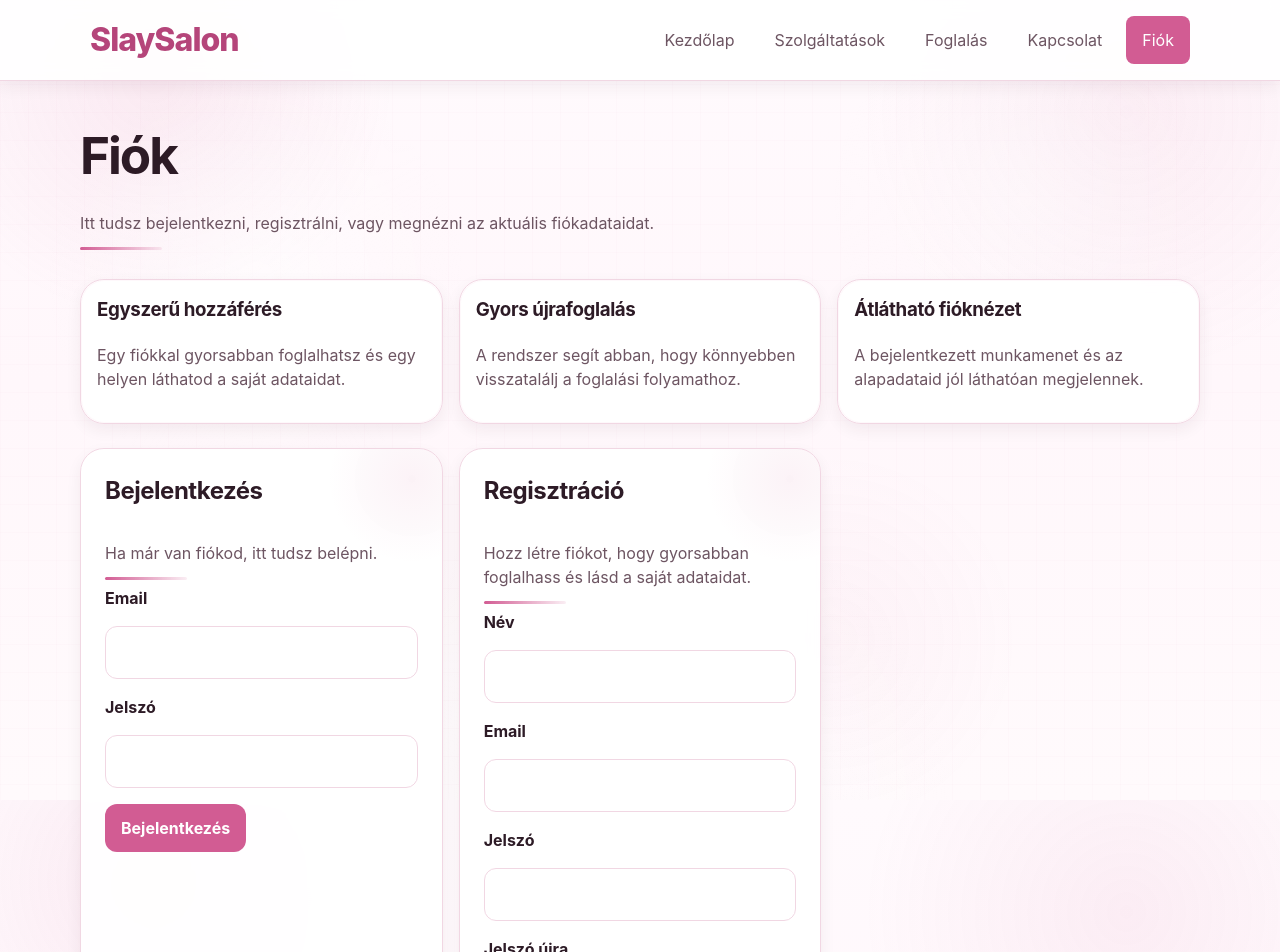
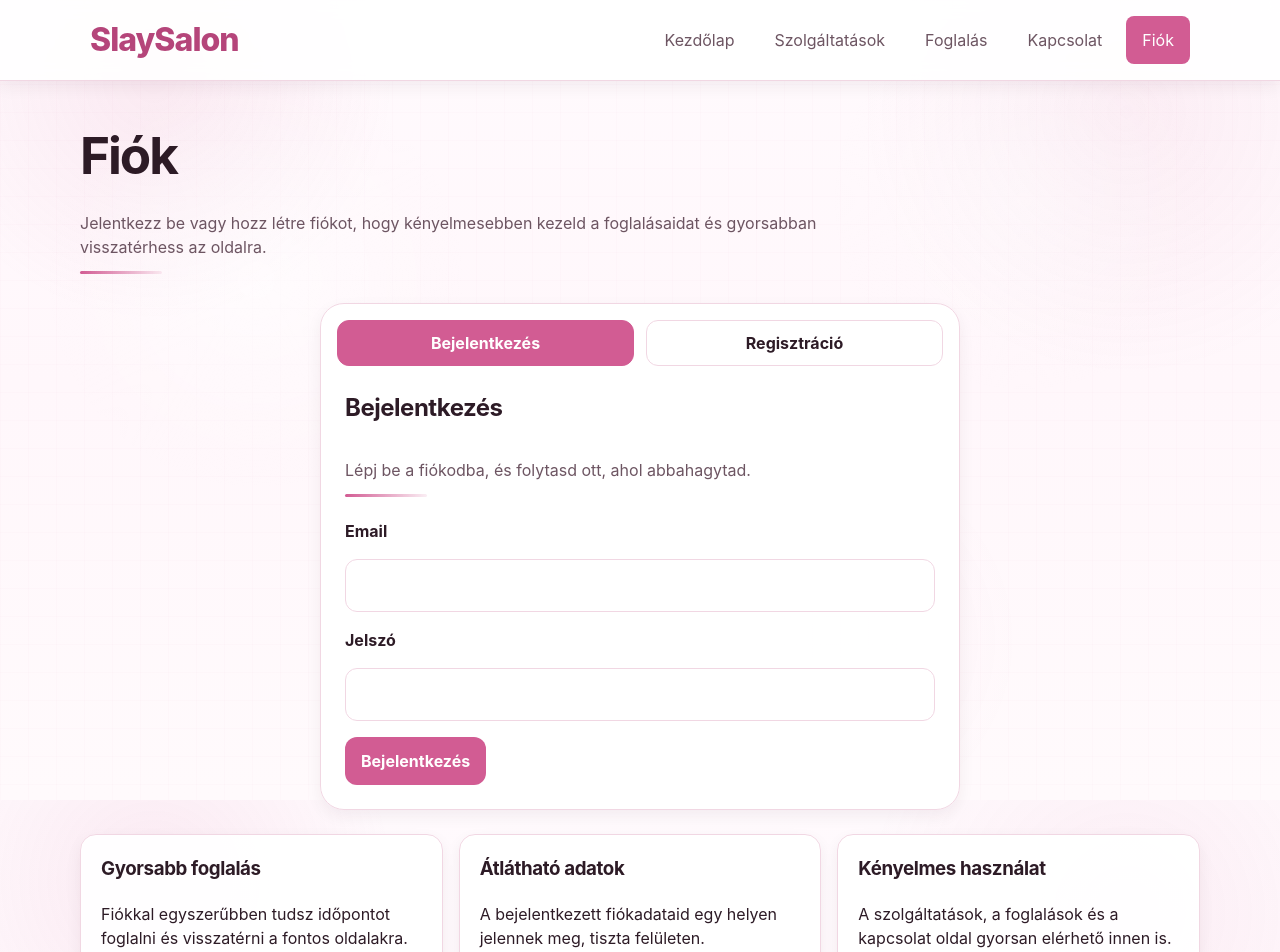
Before and after one commit to AntalGergoAron/slaysalondeploy, a React (Vite) app: page /fiok in a window 1280 px wide. Shown: the top 952 px of the page. Built offline with nearby package versions, Linux system fonts and the light colour scheme.

Commit message:
3. merfoldko

```diff
--- a/src/index.css
+++ b/src/index.css
@@ -632,3 +632,78 @@ p {
     height: 430px;
   }
 }
+.auth-page-center {
+  display: flex;
+  justify-content: center;
+}
+
+.auth-simple-card {
+  width: 100%;
+  max-width: 640px;
+  background: rgba(255, 255, 255, 0.94);
+  border: 1px solid var(--color-border);
+  border-radius: var(--radius-xl);
+  box-shadow: var(--shadow-sm);
+  overflow: hidden;
+}
+
+.auth-simple-switch {
+  display: grid;
+  grid-template-columns: repeat(2, 1fr);
+  padding: 1rem 1rem 0;
+  gap: 0.75rem;
+}
+
+.auth-simple-switch__button {
+  min-height: 46px;
+  border: 1px solid var(--color-border);
+  background: #fff;
+  color: var(--color-text);
+  font-weight: 700;
+  cursor: pointer;
+  transition: 0.2s ease;
+}
+
+.auth-simple-switch__button--active {
+  background: var(--color-primary);
+  color: white;
+  border-color: var(--color-primary);
+}
+
+.auth-simple-content {
+  padding: 1.5rem;
+  display: grid;
+  gap: 1rem;
+}
+
+.auth-simple-account-grid {
+  display: grid;
+  gap: 1rem;
+}
+
+.auth-simple-info-box,
+.auth-info-row__card {
+  background: rgba(255, 255, 255, 0.94);
+  border: 1px solid var(--color-border);
+  border-radius: var(--radius-lg);
+  padding: 1.25rem;
+  box-shadow: var(--shadow-sm);
+}
+
+.auth-info-row {
+  display: grid;
+  gap: 1rem;
+}
+
+@media (min-width: 768px) {
+  .auth-simple-account-grid,
+  .auth-info-row {
+    grid-template-columns: repeat(2, minmax(0, 1fr));
+  }
+}
+
+@media (min-width: 1024px) {
+  .auth-info-row {
+    grid-template-columns: repeat(3, minmax(0, 1fr));
+  }
+}
--- a/src/pages/AuthPage.jsx
+++ b/src/pages/AuthPage.jsx
@@ -2,26 +2,31 @@ import { useState } from 'react'
 import { Link } from 'react-router-dom'
 import { useAuth } from '../context/AuthContext'
 
-const authHighlights = [
+const accountInfoCards = [
     {
         id: 1,
-        title: 'Egyszerű hozzáférés',
-        text: 'Egy fiókkal gyorsabban foglalhatsz és egy helyen láthatod a saját adataidat.',
+        title: 'Gyorsabb foglalás',
+        text: 'Fiókkal egyszerűbben tudsz időpontot foglalni és visszatérni a fontos oldalakra.',
     },
     {
         id: 2,
-        title: 'Gyors újrafoglalás',
-        text: 'A rendszer segít abban, hogy könnyebben visszatalálj a foglalási folyamathoz.',
+        title: 'Átlátható adatok',
+        text: 'A bejelentkezett fiókadataid egy helyen jelennek meg, tiszta felületen.',
     },
     {
         id: 3,
-        title: 'Átlátható fióknézet',
-        text: 'A bejelentkezett munkamenet és az alapadataid jól láthatóan megjelennek.',
+        title: 'Kényelmes használat',
+        text: 'A szolgáltatások, a foglalások és a kapcsolat oldal gyorsan elérhető innen is.',
     },
 ]
 
 export default function AuthPage() {
     const { authUser, dbUser, signIn, signUp, signOut } = useAuth()
+
+    const [mode, setMode] = useState('login')
+    const [loading, setLoading] = useState(false)
+    const [authError, setAuthError] = useState('')
+    const [authSuccess, setAuthSuccess] = useState('')
 
     const [loginData, setLoginData] = useState({
         email: '',
@@ -34,10 +39,6 @@ export default function AuthPage() {
         password: '',
         confirmPassword: '',
     })
-
-    const [loading, setLoading] = useState(false)
-    const [authError, setAuthError] = useState('')
-    const [authSuccess, setAuthSuccess] = useState('')
 
     const isLoggedIn = !!authUser
 
@@ -69,10 +70,12 @@ export default function AuthPage() {
 
         try {
             setLoading(true)
+
             await signIn({
                 email: loginData.email.trim(),
                 password: loginData.password,
             })
+
             setAuthSuccess('Sikeres bejelentkezés.')
             setLoginData({
                 email: '',
@@ -118,11 +121,13 @@ export default function AuthPage() {
 
         try {
             setLoading(true)
+
             await signUp({
                 fullName: registerData.fullName.trim(),
                 email: registerData.email.trim(),
                 password: registerData.password,
             })
+
             setAuthSuccess('Sikeres regisztráció. Most már bejelentkezhetsz.')
             setRegisterData({
                 fullName: '',
@@ -130,6 +135,7 @@ export default function AuthPage() {
                 password: '',
                 confirmPassword: '',
             })
+            setMode('login')
         } catch (err) {
             setAuthError(err.message)
         } finally {
@@ -157,87 +163,41 @@ export default function AuthPage() {
             <div className="page-header">
                 <h1>Fiók</h1>
                 <p className="page-intro">
-                    Itt tudsz bejelentkezni, regisztrálni, vagy megnézni az aktuális
-                    fiókadataidat.
+                    Jelentkezz be vagy hozz létre fiókot, hogy kényelmesebben kezeld a
+                    foglalásaidat és gyorsabban visszatérhess az oldalra.
                 </p>
-            </div>
-
-            <div className="service-page-top-grid">
-                {authHighlights.map((item) => (
-                    <article className="service-page-info-card" key={item.id}>
-                        <h3>{item.title}</h3>
-                        <p className="service-page-note">{item.text}</p>
-                    </article>
-                ))}
             </div>
 
             {authError && <div className="alert alert--error">{authError}</div>}
             {authSuccess && <div className="alert alert--success">{authSuccess}</div>}
 
-            {isLoggedIn ? (
-                <>
-                    <div className="panel">
-                        <div className="page-header">
-                            <h2>Aktív munkamenet</h2>
-                            <p className="page-intro">
-                                Jelenleg be vagy jelentkezve. Innen gyorsan tovább tudsz lépni
-                                a foglalási vagy szolgáltatási oldalra.
-                            </p>
+            <div className="auth-page-center">
+                {!isLoggedIn ? (
+                    <div className="auth-simple-card">
+                        <div className="auth-simple-switch">
+                            <button
+                                type="button"
+                                className={`auth-simple-switch__button ${mode === 'login' ? 'auth-simple-switch__button--active' : ''}`}
+                                onClick={() => setMode('login')}
+                            >
+                                Bejelentkezés
+                            </button>
+
+                            <button
+                                type="button"
+                                className={`auth-simple-switch__button ${mode === 'register' ? 'auth-simple-switch__button--active' : ''}`}
+                                onClick={() => setMode('register')}
+                            >
+                                Regisztráció
+                            </button>
                         </div>
 
-                        <div className="service-page-bottom-grid">
-                            <article className="service-page-info-card">
-                                <h3>Fiókadatok</h3>
-                                <p><strong>Email:</strong> {dbUser?.email || authUser?.email}</p>
-                                <p><strong>Név:</strong> {dbUser?.full_name || '-'}</p>
-                                <p><strong>Szerepkör:</strong> {dbUser?.role || '-'}</p>
-                            </article>
-
-                            <article className="service-page-info-card">
-                                <h3>Gyors műveletek</h3>
-                                <div className="form-actions">
-                                    <Link to="/foglalas" className="button button--primary">
-                                        Foglalások
-                                    </Link>
-                                    <Link to="/szolgaltatasok" className="button button--secondary">
-                                        Szolgáltatások
-                                    </Link>
-                                </div>
-                            </article>
-
-                            <article className="service-page-info-card">
-                                <h3>Kapcsolat</h3>
-                                <p className="service-page-note">
-                                    Ha egyedi kérdésed van, a kapcsolat oldalon üzenetet is tudsz
-                                    küldeni.
-                                </p>
-                                <div className="form-actions" style={{ marginTop: '1rem' }}>
-                                    <Link to="/kapcsolat" className="button button--secondary">
-                                        Kapcsolat
-                                    </Link>
-                                </div>
-                            </article>
-                        </div>
-
-                        <div className="form-actions" style={{ marginTop: '1rem' }}>
-                            <button
-                                className="button button--primary"
-                                type="button"
-                                onClick={handleSignOut}
-                                disabled={loading}
-                            >
-                                {loading ? 'Kijelentkezés...' : 'Kijelentkezés'}
-                            </button>
-                        </div>
-                    </div>
-                </>
-            ) : (
-                <div className="service-page-bottom-grid">
-                    <div className="panel">
+                        {mode === 'login' ? (
+                            <div className="auth-simple-content">
                                 <div className="page-header">
                                     <h2>Bejelentkezés</h2>
                                     <p className="page-intro">
-                                Ha már van fiókod, itt tudsz belépni.
+                                        Lépj be a fiókodba, és folytasd ott, ahol abbahagytad.
                                     </p>
                                 </div>
 
@@ -275,13 +235,12 @@ export default function AuthPage() {
                                     </div>
                                 </form>
                             </div>
-
-                    <div className="panel">
+                        ) : (
+                            <div className="auth-simple-content">
                                 <div className="page-header">
                                     <h2>Regisztráció</h2>
                                     <p className="page-intro">
-                                Hozz létre fiókot, hogy gyorsabban foglalhass és lásd a saját
-                                adataidat.
+                                        Hozz létre fiókot, hogy gyorsabban tudj foglalni.
                                     </p>
                                 </div>
 
@@ -341,8 +300,65 @@ export default function AuthPage() {
                                     </div>
                                 </form>
                             </div>
+                        )}
+                    </div>
+                ) : (
+                    <div className="auth-simple-card">
+                        <div className="auth-simple-content">
+                            <div className="page-header">
+                                <h2>Aktív munkamenet</h2>
+                                <p className="page-intro">
+                                    Jelenleg be vagy jelentkezve. Innen gyorsan továbbléphetsz.
+                                </p>
+                            </div>
+
+                            <div className="auth-simple-account-grid">
+                                <article className="auth-simple-info-box">
+                                    <h3>Fiókadatok</h3>
+                                    <p><strong>Email:</strong> {dbUser?.email || authUser?.email}</p>
+                                    <p><strong>Név:</strong> {dbUser?.full_name || '-'}</p>
+                                    <p><strong>Szerepkör:</strong> {dbUser?.role || '-'}</p>
+                                </article>
+
+                                <article className="auth-simple-info-box">
+                                    <h3>Gyors elérés</h3>
+                                    <div className="form-actions">
+                                        <Link to="/foglalas" className="button button--primary">
+                                            Foglalások
+                                        </Link>
+                                        <Link to="/szolgaltatasok" className="button button--secondary">
+                                            Szolgáltatások
+                                        </Link>
+                                        <Link to="/kapcsolat" className="button button--secondary">
+                                            Kapcsolat
+                                        </Link>
+                                    </div>
+                                </article>
+                            </div>
+
+                            <div className="form-actions" style={{ marginTop: '1rem' }}>
+                                <button
+                                    className="button button--primary"
+                                    type="button"
+                                    onClick={handleSignOut}
+                                    disabled={loading}
+                                >
+                                    {loading ? 'Kijelentkezés...' : 'Kijelentkezés'}
+                                </button>
+                            </div>
+                        </div>
                     </div>
                 )}
+            </div>
+
+            <div className="auth-info-row">
+                {accountInfoCards.map((item) => (
+                    <article key={item.id} className="auth-info-row__card">
+                        <h3>{item.title}</h3>
+                        <p>{item.text}</p>
+                    </article>
+                ))}
+            </div>
         </section>
     )
 }
```
Lines whose indentation alone changed are shown as unchanged.
